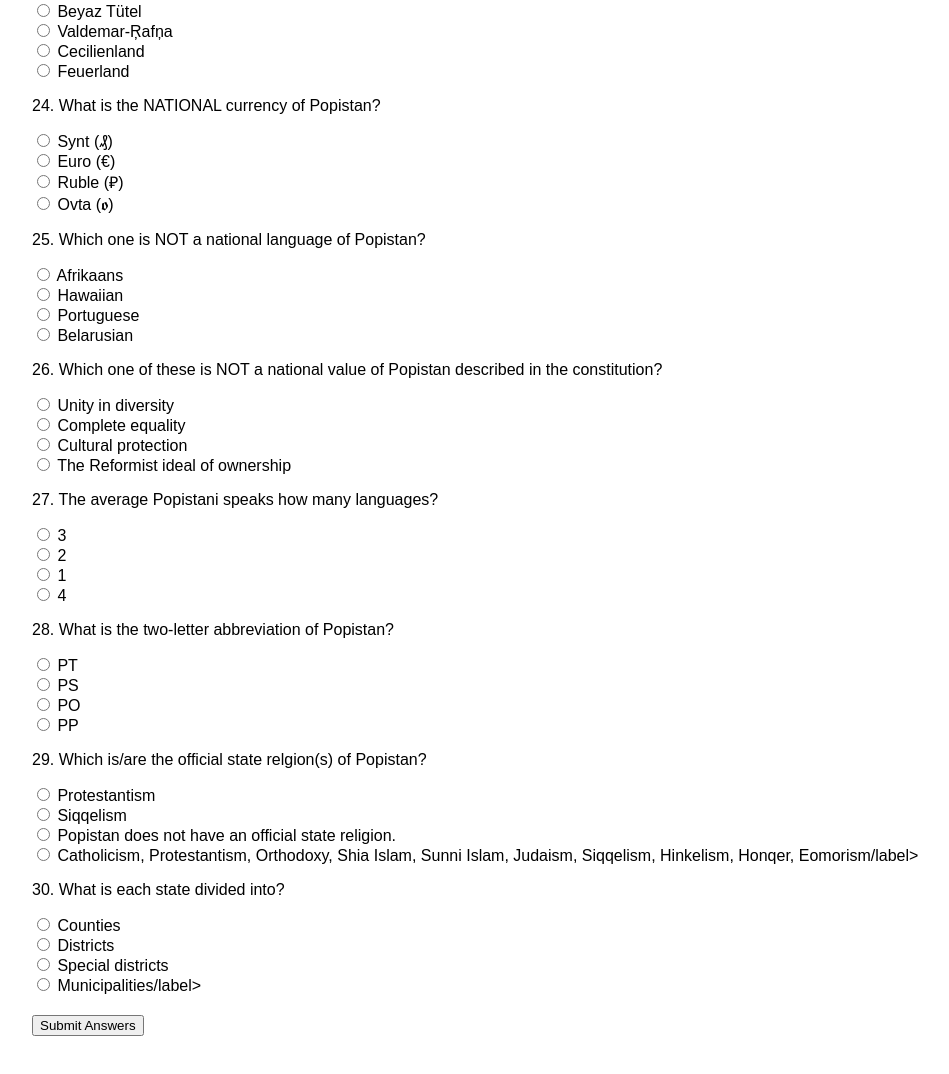
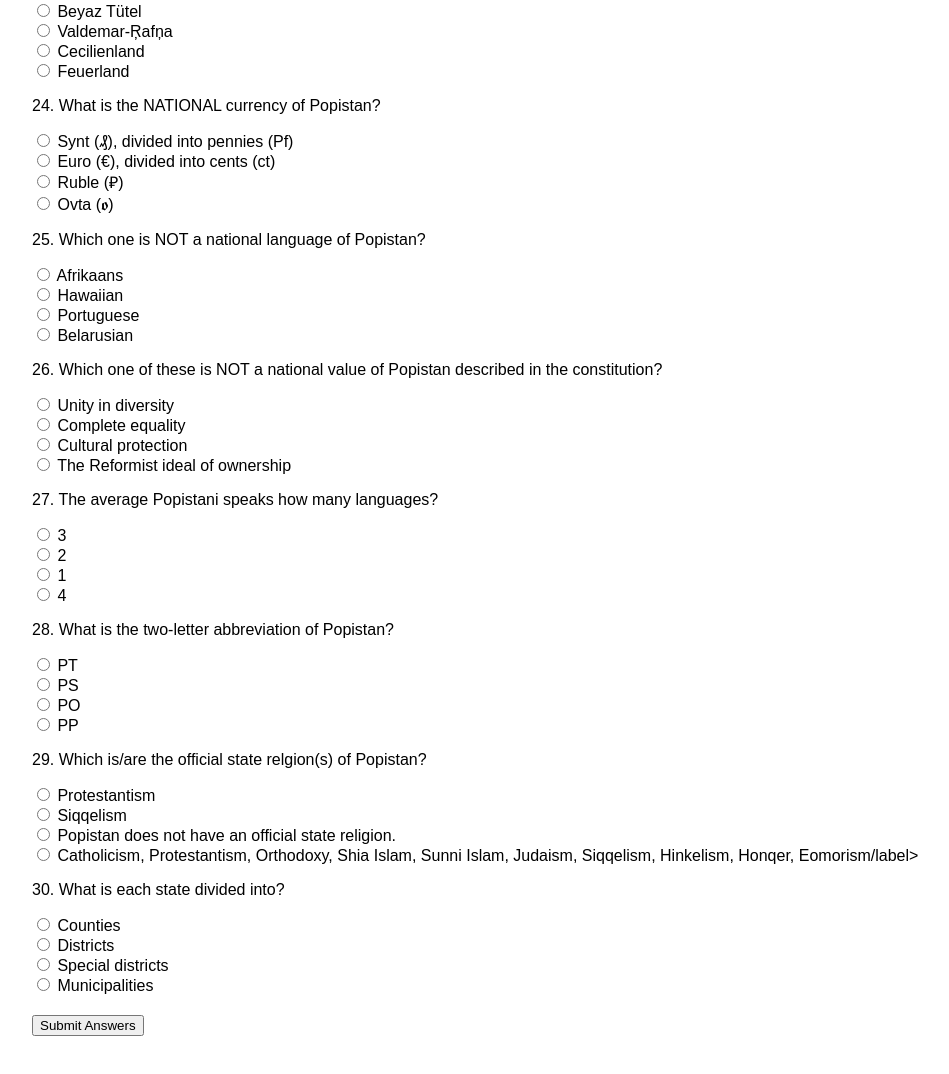
Before and after one commit to suviko1206/PopistanQuizEN, a plain HTML site: page index.html in a window 1280 px wide. Shown: the part 3075-4149 px from the top of the page, without its empty margins (8-957 px from the left). Drawn offline with Linux system fonts and the light colour scheme.

Commit message:
Update index.html

```diff
--- a/index.html
+++ b/index.html
@@ -205,8 +205,8 @@
     </div>
 
     <p>24. What is the NATIONAL currency of Popistan?</p>
-      <label><input type="radio" name="q24" value="Synt"> Synt (₰)</label><br>
-      <label><input type="radio" name="q24" value="Euro"> Euro (€)</label><br>
+      <label><input type="radio" name="q24" value="Synt"> Synt (₰), divided into pennies (Pf)</label><br>
+      <label><input type="radio" name="q24" value="Euro"> Euro (€), divided into cents (ct)</label><br>
       <label><input type="radio" name="q24" value="Ruble"> Ruble (₽)</label><br>
       <label><input type="radio" name="q24" value="Ovta"> Ovta (ꬽ)</label><br>
     </div>
@@ -250,7 +250,7 @@
       <label><input type="radio" name="q30" value="Counties"> Counties</label><br>
       <label><input type="radio" name="q30" value="Districts"> Districts</label><br>
       <label><input type="radio" name="q30" value="Special districts"> Special districts</label><br>
-      <label><input type="radio" name="q30" value="Municipalities"> Municipalities/label><br>
+      <label><input type="radio" name="q30" value="Municipalities"> Municipalities</label><br>
     </div>
 
     <button type="button" onclick="checkAnswers()">Submit Answers</button>
```
